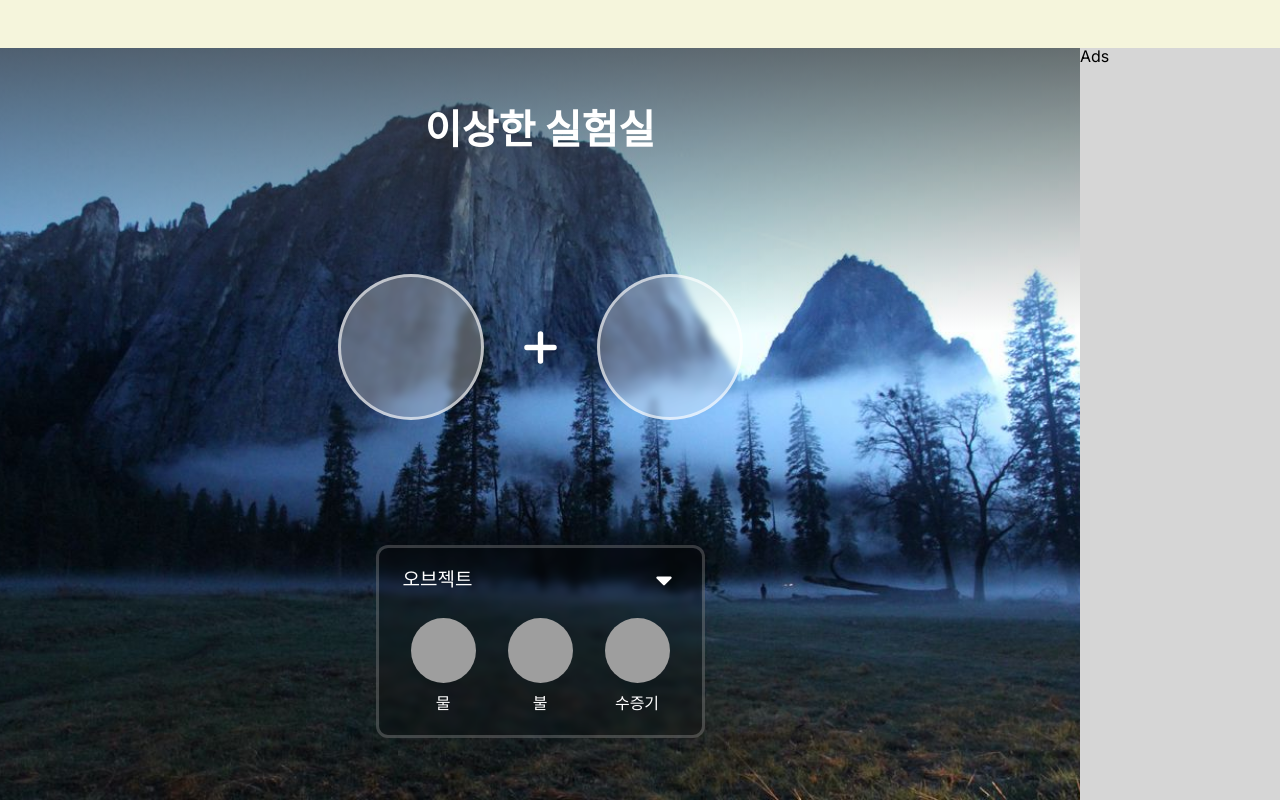
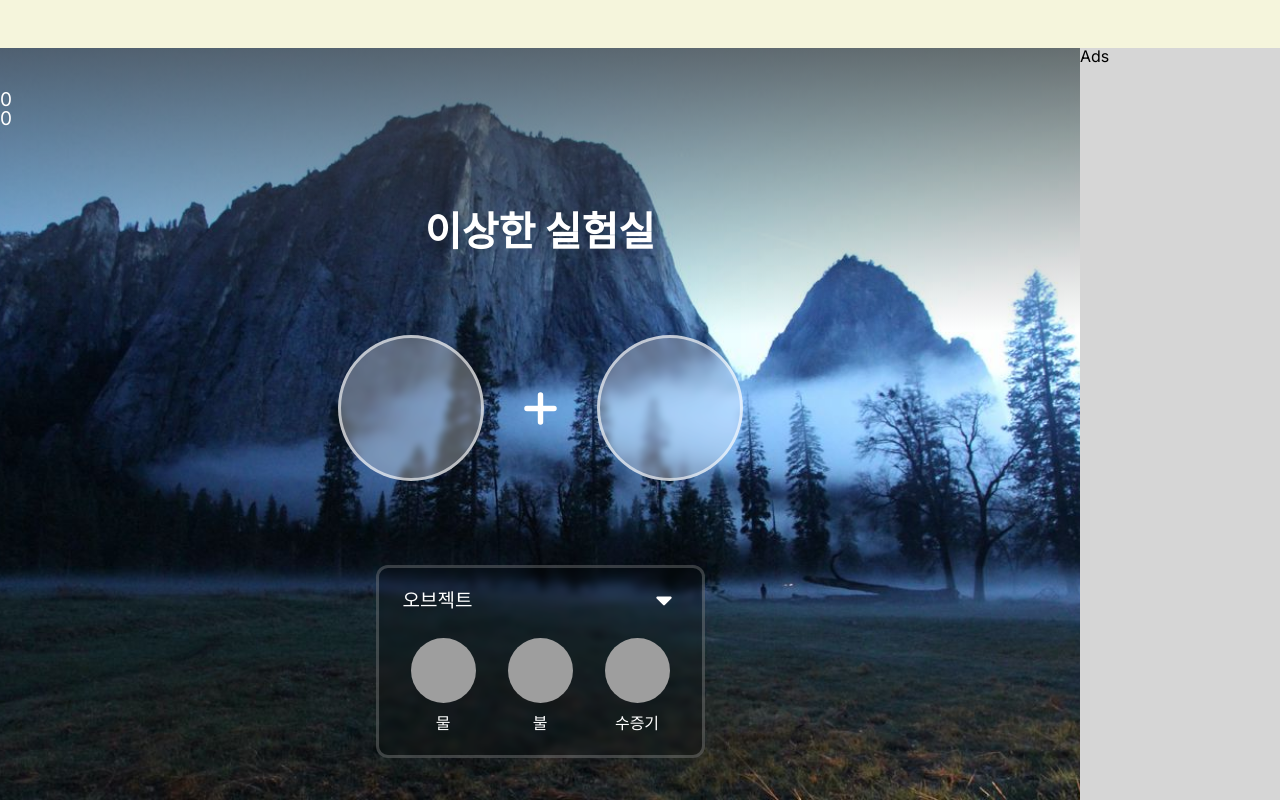
Before and after one commit to minyki-1/Odda-Lab, a Next.js app: page /play/1 in a window 1280 px wide. Built offline with nearby package versions, Linux system fonts and the light colour scheme; grey boxes are pictures that could not be loaded.

Commit message:
변경값을 화면에 출력하도록 변경

```diff
--- a/src/pages/play/[id].tsx
+++ b/src/pages/play/[id].tsx
@@ -66,7 +66,6 @@ export default function Play() {
       return {
         move: {
           onTouchMove: (e: any) => {
-            console.log(e.touches[0])
             setLeftObj(String(e.touches[0].clientX - 65 / 2))
             setRightObj(String(e.touches[0].clientY - 65 / 2))
           }
@@ -85,7 +84,6 @@ export default function Play() {
       return {
         move: {
           onTouchMove: (e: any) => {
-            console.log(e.touches[0])
             setLeftObj(String(e.touches[0].clientX - 65 / 2))
             setRightObj(String(e.touches[0].clientY - 65 / 2))
           }
@@ -119,6 +117,10 @@ export default function Play() {
       <Header></Header>
       <Main>
         <Contents>
+          <div>
+            <h1 style={{ color: "white" }}>{x}</h1>
+            <h1 style={{ color: "white" }}>{y}</h1>
+          </div>
           <Title>
             <h1>{data.title}</h1>
           </Title>
```
